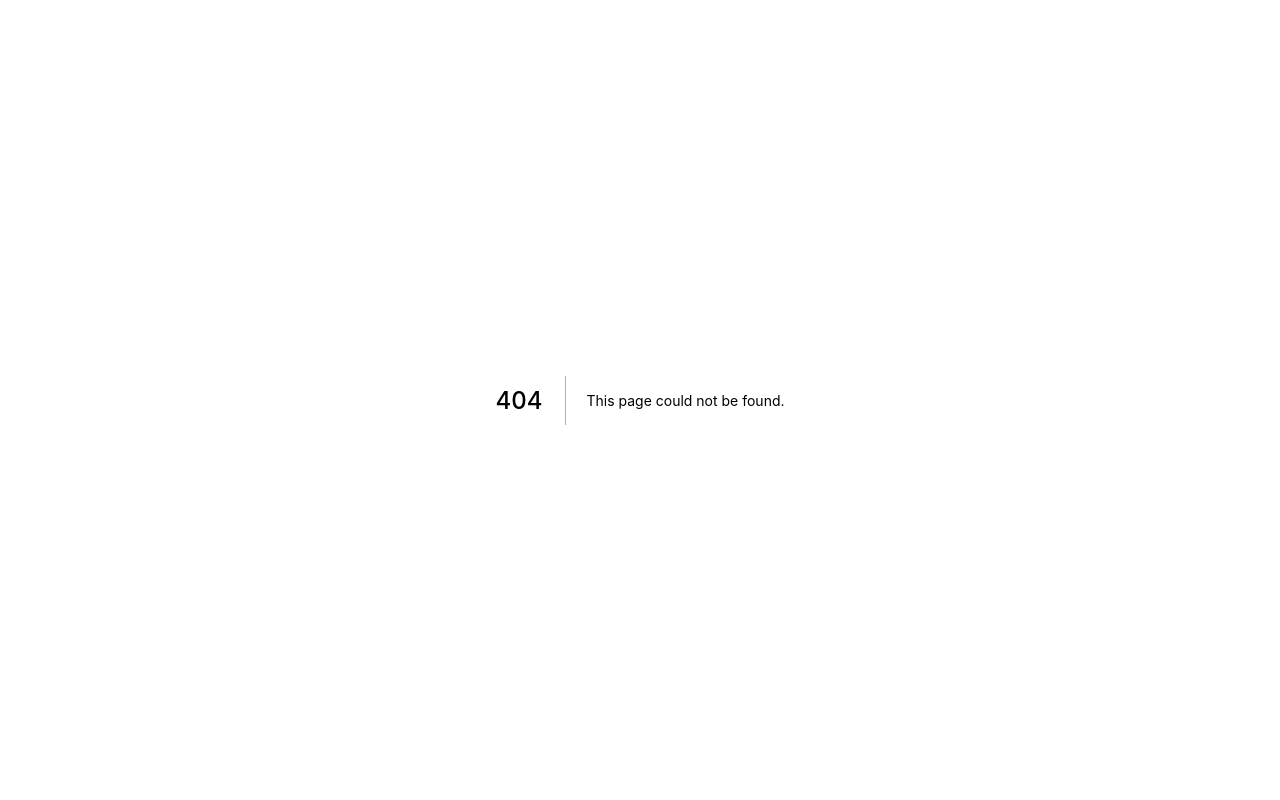
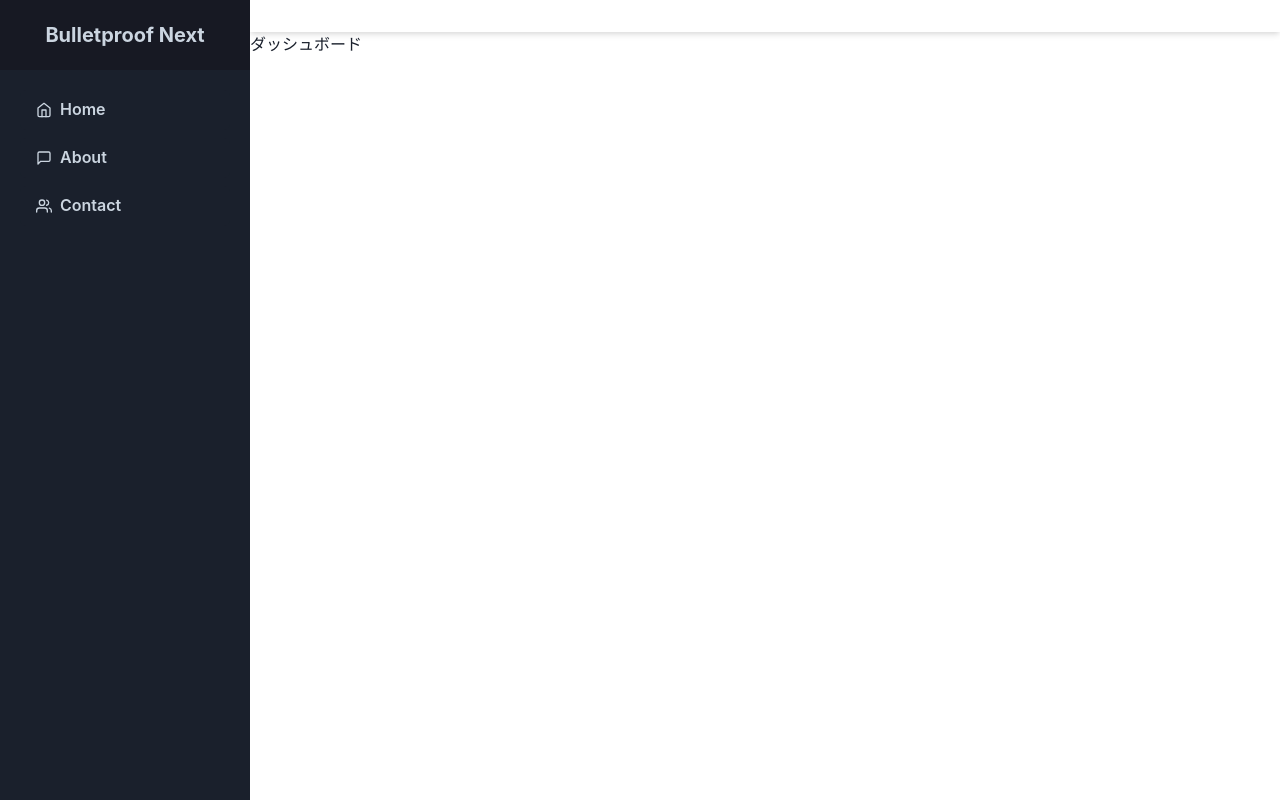
Before and after one commit to axis-sato/bulletproof-next, a Next.js app: page /app in a window 1280 px wide. Before the commit this address had no page. Built offline with nearby package versions, Linux system fonts and the light colour scheme.

Commit message:
レイアウトを作成

```diff
--- /dev/null
+++ b/src/components/Layout/MainLayout.tsx
@@ -0,0 +1,171 @@
+import {
+  Box,
+  Button,
+  Drawer,
+  DrawerOverlay,
+  DrawerCloseButton,
+  DrawerHeader,
+  DrawerBody,
+  DrawerContent,
+  VStack,
+  Text,
+  Flex,
+  IconButton,
+  useBreakpointValue,
+  useBoolean,
+  Center,
+} from "@chakra-ui/react";
+import Head from "next/head";
+import React, { ReactElement, ReactNode } from "react";
+import {
+  FiAlignJustify,
+  FiHome,
+  FiMessageSquare,
+  FiUsers,
+} from "react-icons/fi";
+
+import { APP_NAME } from "@/constants/appName";
+
+type HeaderProps = {
+  onShowSidebar: () => void;
+  showSidebarButton?: boolean;
+};
+
+const Header = ({ showSidebarButton = true, onShowSidebar }: HeaderProps) => {
+  return (
+    <Flex bg="white" p={4} shadow="md" justifyContent="center">
+      <Box flex="1">
+        {showSidebarButton && (
+          <IconButton
+            aria-label="open side drawer"
+            icon={<FiAlignJustify />}
+            colorScheme="blackAlpha"
+            onClick={onShowSidebar}
+          />
+        )}
+      </Box>
+      <Box flex="1" />
+    </Flex>
+  );
+};
+
+const SIDEBAR_W = "250px";
+
+type SidebarProps = {
+  onClose: () => void;
+  isOpen: boolean;
+  variant: "drawer" | "sidebar";
+};
+
+const SidebarButton = ({
+  onClick,
+  children,
+  icon,
+}: {
+  onClick: () => void;
+  children: ReactNode;
+  icon: ReactElement;
+}) => {
+  return (
+    <Button
+      as="a"
+      cursor="pointer"
+      bg="gray.800"
+      _hover={{ bg: "gray.700" }}
+      color="gray.300"
+      onClick={onClick}
+      w="100%"
+      justifyContent="start"
+      leftIcon={icon}
+    >
+      {children}
+    </Button>
+  );
+};
+
+const SidebarContent = ({ onClick }: { onClick: () => void }) => (
+  <VStack>
+    <SidebarButton onClick={onClick} icon={<FiHome />}>
+      Home
+    </SidebarButton>
+    <SidebarButton onClick={onClick} icon={<FiMessageSquare />}>
+      About
+    </SidebarButton>
+    <SidebarButton onClick={onClick} icon={<FiUsers />}>
+      Contact
+    </SidebarButton>
+  </VStack>
+);
+
+const Sidebar = ({ isOpen, variant, onClose }: SidebarProps) => {
+  return variant === "sidebar" ? (
+    <>
+      <Box position="fixed" left={0} w={SIDEBAR_W} top={0} h="100%">
+        <Center py={5} bg="gray.900" w="100%">
+          <Text
+            justifyContent="center"
+            color="gray.300"
+            fontWeight="bold"
+            fontSize="xl"
+          >
+            {APP_NAME}
+          </Text>
+        </Center>
+        <Box p={5} w={SIDEBAR_W} h="100%" bg="gray.800">
+          <SidebarContent onClick={onClose} />
+        </Box>
+      </Box>
+    </>
+  ) : (
+    <Drawer isOpen={isOpen} placement="left" onClose={onClose}>
+      <DrawerOverlay>
+        <DrawerContent>
+          <DrawerCloseButton />
+          <DrawerHeader>Chakra-UI</DrawerHeader>
+          <DrawerBody>
+            <SidebarContent onClick={onClose} />
+          </DrawerBody>
+        </DrawerContent>
+      </DrawerOverlay>
+    </Drawer>
+  );
+};
+
+type MainLayoutProps = { children: ReactNode; title?: string };
+
+const MainLayout = ({ children, title }: MainLayoutProps) => {
+  const [isSidebarOpen, { toggle: toggleSidebar }] = useBoolean();
+
+  const smVariant = { navigation: "drawer" as const, navigationButton: true };
+  const mdVariant = { navigation: "sidebar" as const, navigationButton: false };
+  const variants = useBreakpointValue({ base: smVariant, md: mdVariant });
+
+  return (
+    <>
+      <Head>
+        <title>
+          {APP_NAME}
+          {title ? `-${title}` : null}
+        </title>
+      </Head>
+
+      <Sidebar
+        variant={variants?.navigation ?? mdVariant.navigation}
+        isOpen={isSidebarOpen}
+        onClose={toggleSidebar}
+      />
+      <Box ml={variants?.navigation === "sidebar" ? SIDEBAR_W : 0}>
+        <Header
+          showSidebarButton={variants?.navigationButton}
+          onShowSidebar={toggleSidebar}
+        />
+      </Box>
+
+      <Box ml={variants?.navigation === "sidebar" ? SIDEBAR_W : 0}>
+        {children}
+      </Box>
+    </>
+  );
+};
+
+export default MainLayout;
--- /dev/null
+++ b/src/constants/appName.ts
@@ -0,0 +1 @@
+export const APP_NAME = "Bulletproof Next";
--- a/src/features/auth/components/LoginForm.tsx
+++ b/src/features/auth/components/LoginForm.tsx
@@ -2,12 +2,15 @@ import { FormLabel } from "@chakra-ui/form-control";
 import { Input } from "@chakra-ui/input";
 import { Box, Flex } from "@chakra-ui/layout";
 import Link from "next/link";
+import { useRouter } from "next/router";
 import React from "react";
 
 import Button from "@/components/Elements/Button/Button";
 import { pagesPath } from "@/lib/$path";
 
 const LoginForm = () => {
+  const router = useRouter();
+  const handleLogIn = () => router.push(pagesPath.app.$url());
   return (
     <Flex
       background="white"
@@ -30,7 +33,7 @@ const LoginForm = () => {
         <FormLabel>Password</FormLabel>
         <Input type="password" />
       </Box>
-      <Button colorScheme="teal" mb="2">
+      <Button colorScheme="teal" mb="2" onClick={handleLogIn}>
         Log in
       </Button>
       <Flex justify="end">
--- /dev/null
+++ b/src/features/misc/components/Dashboard.tsx
@@ -0,0 +1,7 @@
+import MainLayout from "@/components/Layout/MainLayout";
+
+const Dashboard = () => {
+  return <MainLayout title="ダッシュボード">ダッシュボード</MainLayout>;
+};
+
+export default Dashboard;
--- a/src/lib/$path.ts
+++ b/src/lib/$path.ts
@@ -1,6 +1,9 @@
 /* eslint-disable */
 // prettier-ignore
 export const pagesPath = {
+  app: {
+    $url: (url?: { hash?: string }) => ({ pathname: '/app' as const, hash: url?.hash })
+  },
   auth: {
     login: {
       $url: (url?: { hash?: string }) => ({ pathname: '/auth/login' as const, hash: url?.hash })
--- /dev/null
+++ b/src/pages/app/index.tsx
@@ -0,0 +1,7 @@
+import Dashboard from "@/features/misc/components/Dashboard";
+
+const DashboardPage = () => {
+  return <Dashboard />;
+};
+
+export default DashboardPage;
--- a/src/pages/auth/login.tsx
+++ b/src/pages/auth/login.tsx
@@ -1,7 +1,7 @@
 import Login from "@/features/auth/components/Login";
 
-const login = () => {
+const LoginPage = () => {
   return <Login />;
 };
 
-export default login;
+export default LoginPage;
--- a/src/pages/auth/register.tsx
+++ b/src/pages/auth/register.tsx
@@ -2,8 +2,8 @@ import React from "react";
 
 import Register from "@/features/auth/components/Register";
 
-const register = () => {
+const RegisterPage = () => {
   return <Register />;
 };
 
-export default register;
+export default RegisterPage;
--- a/src/pages/index.tsx
+++ b/src/pages/index.tsx
@@ -5,7 +5,7 @@ import React from "react";
 import Button from "@/components/Elements/Button/Button";
 import GithubIcon from "@/components/Icon/GithubIcon";
 import HomeIcon from "@/components/Icon/HomeIcon";
-import TopPageLyout from "@/components/Layout/TopPageLyout";
+import Lyout from "@/features/getStarted/components/Lyout";
 import { pagesPath } from "@/lib/$path";
 
 const Home: NextPage = () => {
@@ -13,7 +13,7 @@ const Home: NextPage = () => {
   const handleStart = () => router.push(pagesPath.auth.login.$url());
 
   return (
-    <TopPageLyout
+    <Lyout
       headingMessage="Bulletproof Next"
       message="Showcasing Best Practices For Building Next.js Applications"
       getStartedButton={
```
Also changed, not shown: src/components/Elements/Layout/Layout.tsx (deleted, +0 -23 lines), src/features/auth/components/Layout.tsx (+10 -3 lines), src/features/getStarted/components/Lyout.tsx (renamed from src/components/Layout/TopPageLyout.tsx, +9 -5 lines).
